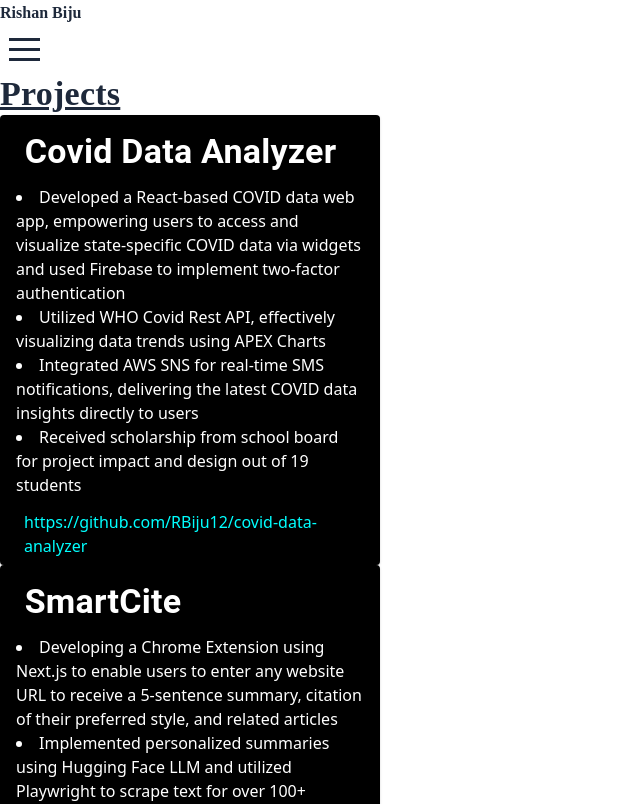
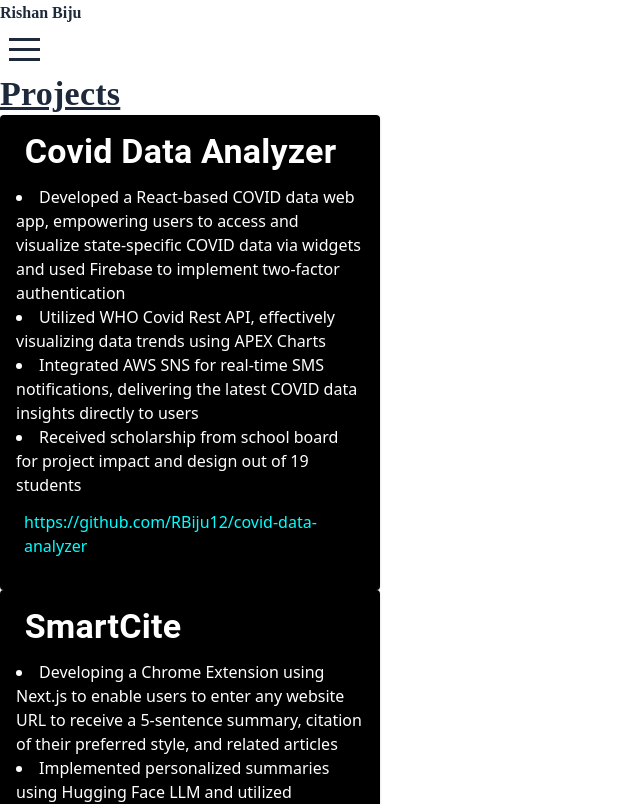
Before and after one commit to RBiju12/Personal_Website, a React (Vite) app in the folder personal-portfolio/: page /projects in a window 1280 px wide. Shown: the top 804 px of the page, without its empty margins (0-640 px from the left). Built offline with nearby package versions, Linux system fonts and the light colour scheme.

Commit message:
Increased height

```diff
--- a/personal-portfolio/src/pages/Projects.jsx
+++ b/personal-portfolio/src/pages/Projects.jsx
@@ -38,7 +38,7 @@ export default function Projects() {
               title='Covid Data Analyzer'
               body={body}
               url='https://github.com/RBiju12/covid-data-analyzer'
-              height={450}
+              height={480}
               width={380}
             />
             <Cards
```
